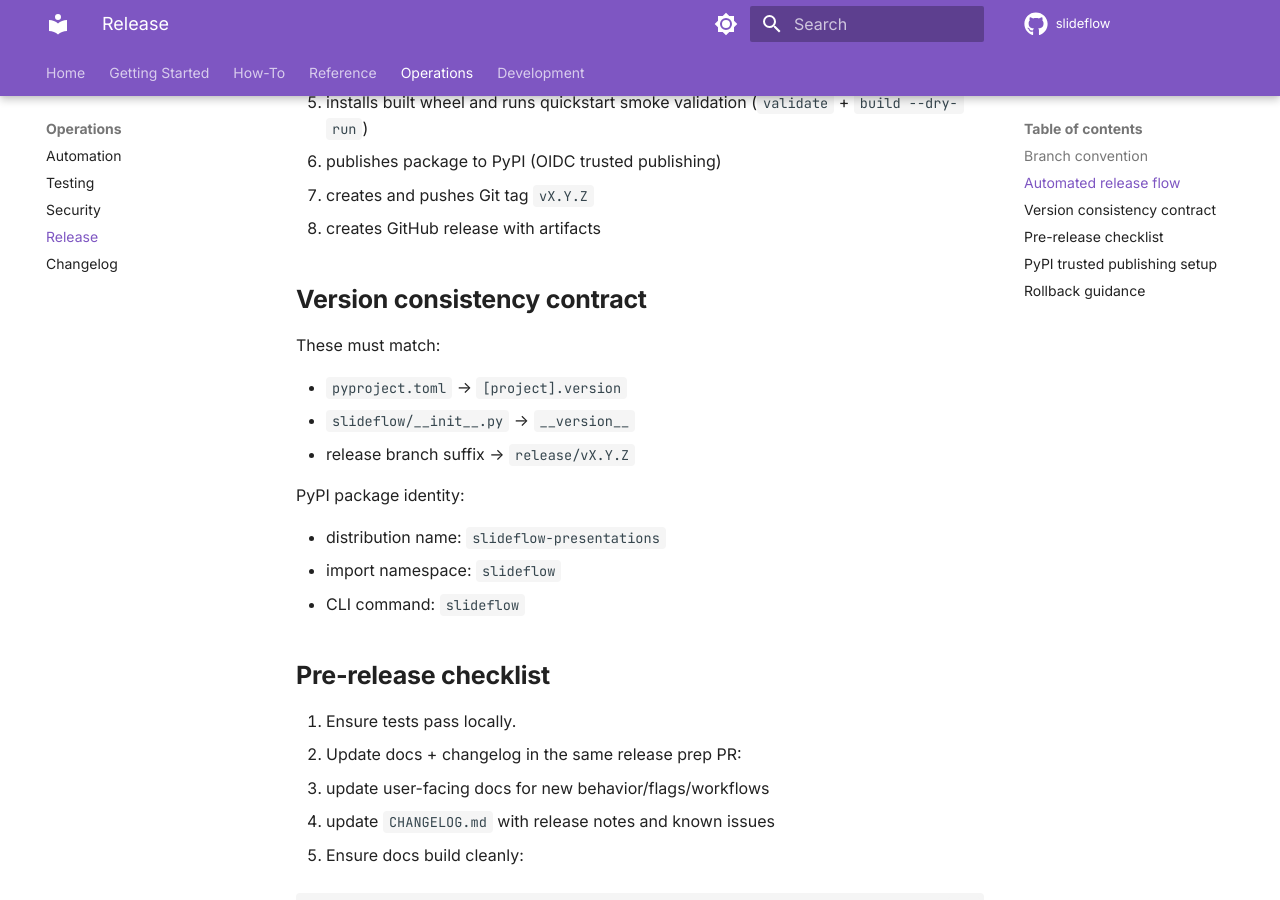
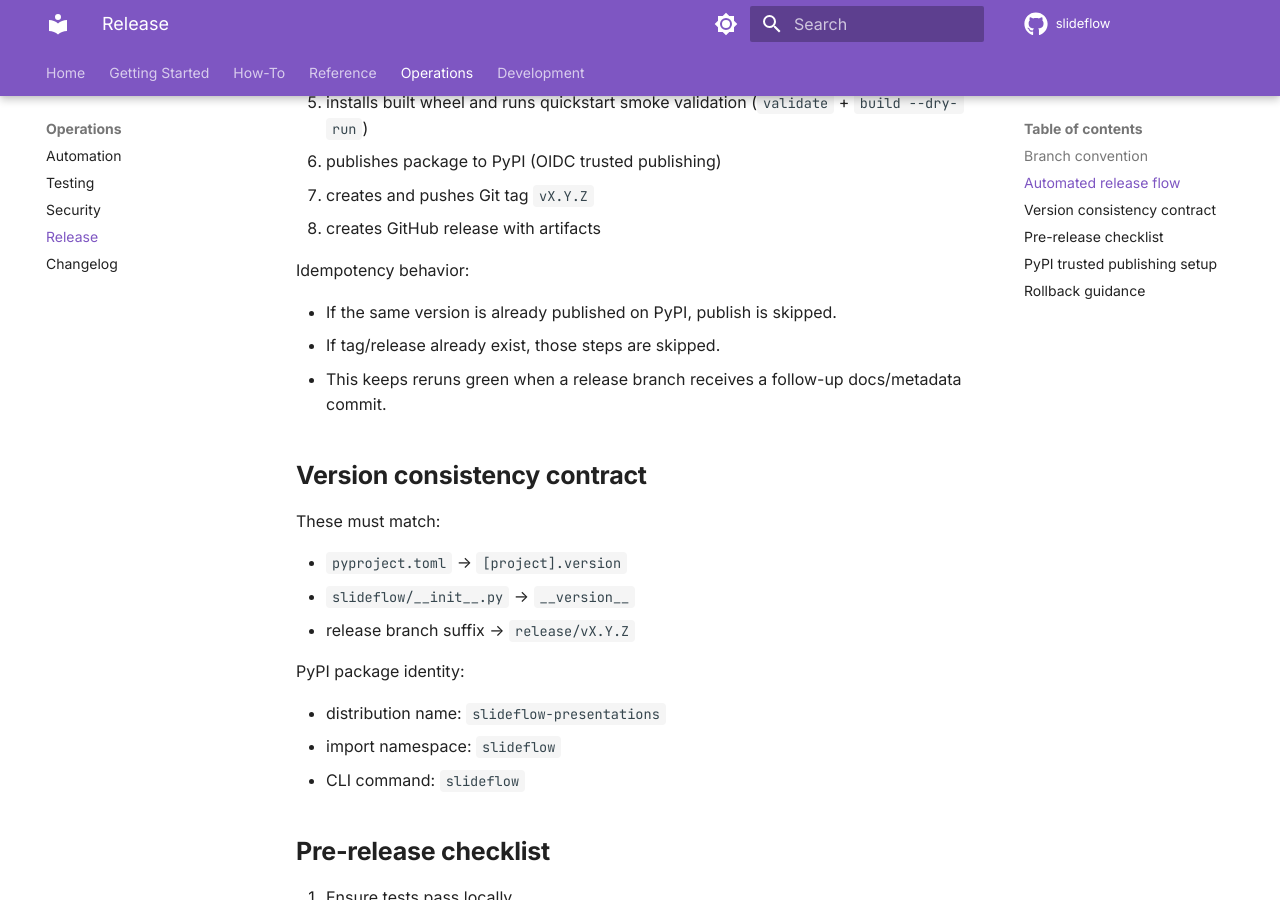
Before and after one commit to joe-broadhead/slideflow, an MkDocs documentation site: the page built from docs/release-process.md, in a window 1280 px wide and 900 px high, scrolled down 606 px. Built offline with MkDocs 1.6.1 and Material for MkDocs 9.7.7, drawn with Linux system fonts in a browser that asks for light colours; comment, search, counter and statistics services are not loaded.

Commit message:
ci(release): make release workflow idempotent for reruns

```diff
--- a/docs/release-process.md
+++ b/docs/release-process.md
@@ -22,6 +22,12 @@
 6. publishes package to PyPI (OIDC trusted publishing)
 7. creates and pushes Git tag `vX.Y.Z`
 8. creates GitHub release with artifacts
+
+Idempotency behavior:
+
+- If the same version is already published on PyPI, publish is skipped.
+- If tag/release already exist, those steps are skipped.
+- This keeps reruns green when a release branch receives a follow-up docs/metadata commit.
 
 ## Version consistency contract
 
```
Also changed, not shown: 1 other file.
